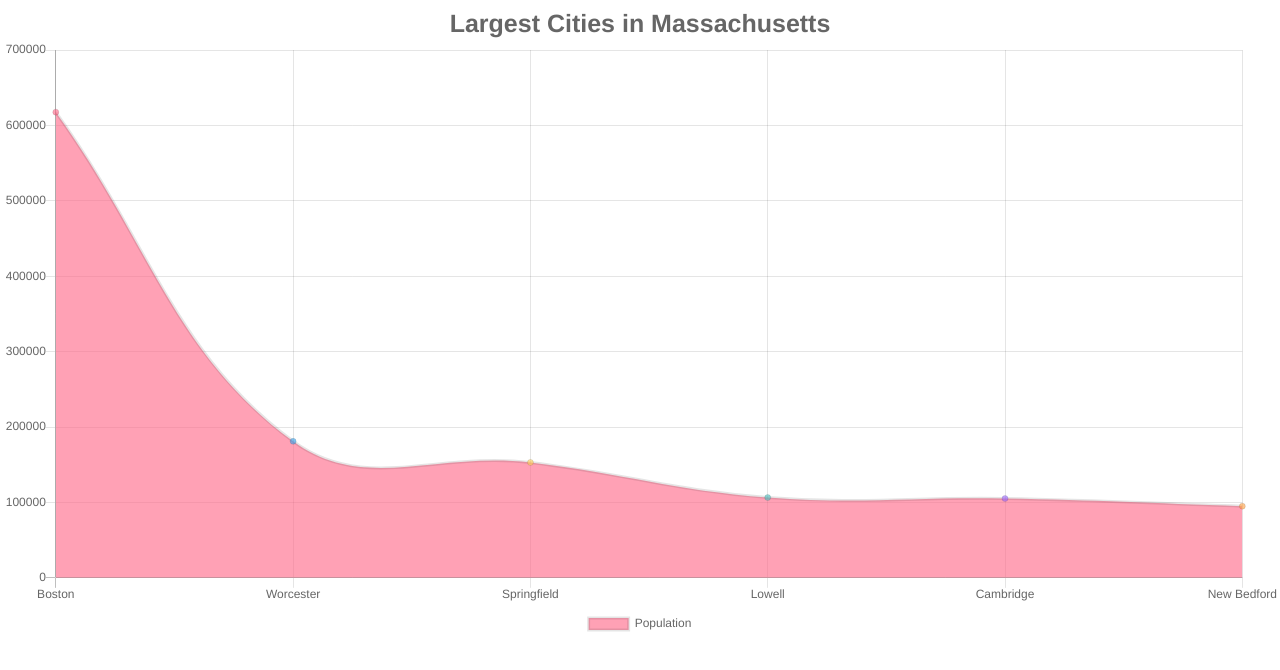
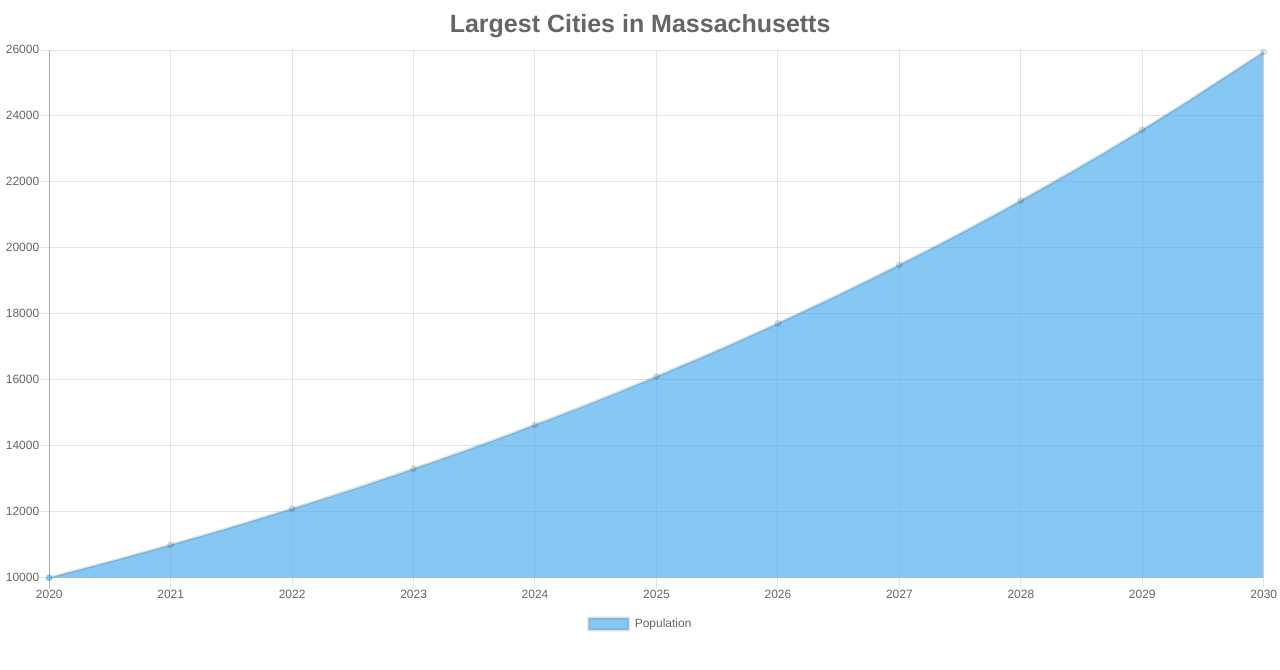
Before and after one commit to tommyrharper/playing-with-graphs-react, a React (Create React App) app: page / in a window 1280 px wide. Shown: the top 670 px of the page. Built offline with nearby package versions, Linux system fonts and the light colour scheme.

Commit message:
Change data to £10000 10% interest 10 years

```diff
--- a/src/App.js
+++ b/src/App.js
@@ -18,26 +18,25 @@ class App extends Component {
     // Ajax call here if getting information from API for example
     this.setState({
       chartData:{
-        labels: ['Boston', 'Worcester', 'Springfield', 'Lowell', 'Cambridge', 'New Bedford'],
+        labels: [2020, 2021, 2022, 2023, 2024, 2025, 2026, 2027, 2028, 2029, 2030],
         datasets:[
           {
             label:'Population',
             data:[
-              617594,
-              181045,
-              153060,
-              106519,
-              105162,
-              95072
+              10000,
+              11000,
+              12100,
+              13310,
+              14641,
+              16105.1,
+              17715.61,
+              19487.171,
+              21435.8881,
+              23579.47691,
+              25937.4246
             ],
             backgroundColor:[
-              'rgba(255, 99, 132, 0.6)',
-              'rgba(54, 162, 235, 0.6)',
-              'rgba(255, 206, 86, 0.6)',
-              'rgba(75, 192, 192, 0.6)',
-              'rgba(153, 102, 255, 0.6)',
-              'rgba(255, 159, 64, 0.6)',
-              'rgba(255, 99, 132, 0.6)'
+              'rgba(54, 162, 235, 0.6)'
             ]
           }
         ]
```
